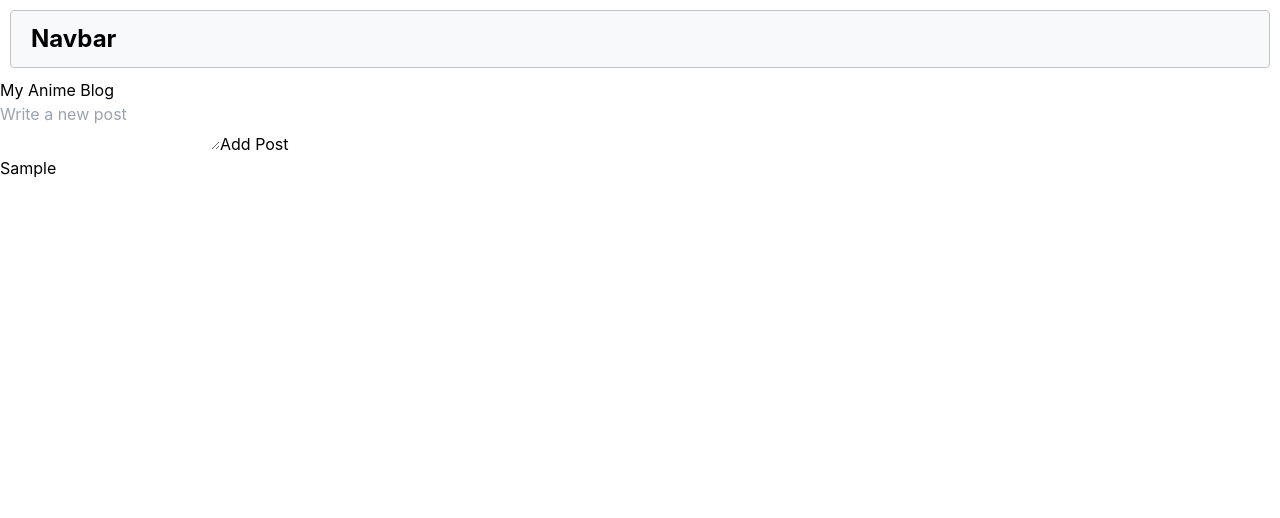
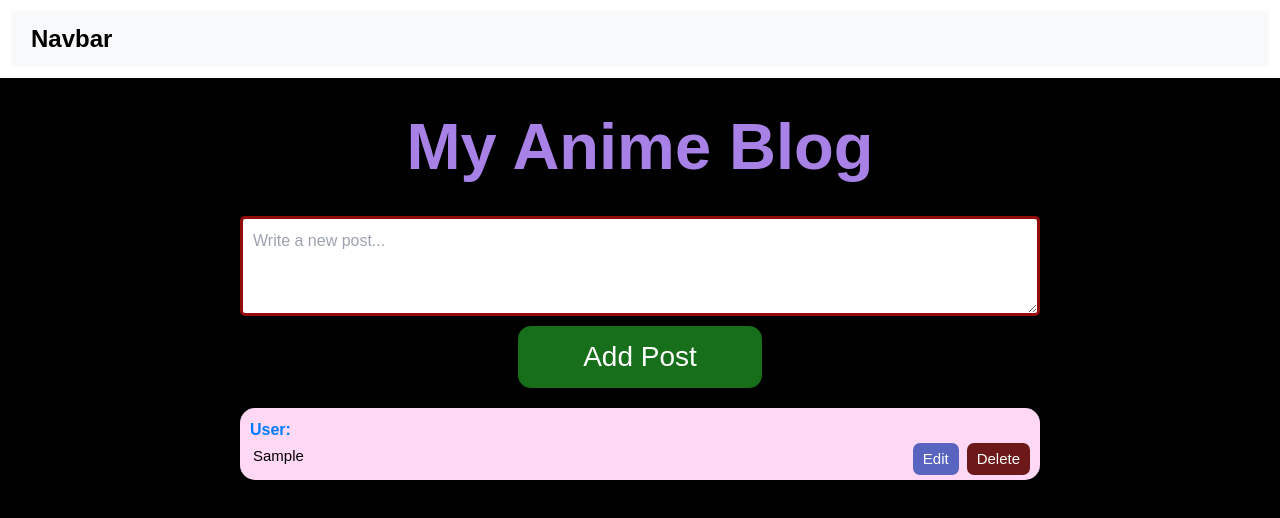
Before and after one commit to devsheth05/AnimeTracker, a React (Create React App) app: page /blog in a window 1280 px wide. Both pictures are taken after typing "Sample" into the empty fields and a click on the button "Add Post". Shown: the top 518 px of the page. Built offline with nearby package versions, Linux system fonts and the light colour scheme.

Commit message:
I CHANGED ENTIRE FRONTWEND EVERYTHING IS FIRE WOOOOOO

```diff
--- a/src/App.js
+++ b/src/App.js
@@ -5,7 +5,6 @@ import Navbar from './components/Navbar';
 
 // Lazy load the components
 const HomePage = React.lazy(() => import('./components/HomePage'));
-const AnimeListPage = React.lazy(() => import('./components/AnimeListPage'));
 const BlogPage = React.lazy(() => import('./components/BlogPage'));
 const AnimeSearchAndOrder = React.lazy(() => import('./components/AnimeSearchAndOrder')); // Lazy load AnimeSearchAndOrder
 const AnimeInfoPage = React.lazy(() => import('./components/AnimeInfoPage')); // Lazy load AnimeInfoPage
@@ -19,7 +18,6 @@ function App() {
         <Suspense fallback={<div>Loading...</div>}>
           <Routes>
             <Route path="/" element={<HomePage />} />
-            <Route path="/anime-list" element={<AnimeListPage />} />
             <Route path="/blog" element={<BlogPage />} />
             <Route path="/anime-search-and-order" element={<AnimeSearchAndOrder />} /> {/* Add route */}
             <Route path="/anime/:id" element={<AnimeInfoPage />} /> {/* Add AnimeInfoPage route */}
--- a/src/components/AnimeInfoPage.css
+++ b/src/components/AnimeInfoPage.css
@@ -1,6 +1,6 @@
 /* AnimeInfoPage.css */
 .anime-info-page {
-    background-color: #121212;
+    background-color: #000000;
     color: #fff;
     padding: 20px;
     font-family: Arial, sans-serif;
@@ -42,9 +42,9 @@
 .anime-details {
     margin-top: 20px;
     padding: 20px;
-    background-color: #1e1e1e;
+    background-color: #06243980;
     border-radius: 10px;
-    box-shadow: 0px 4px 6px rgba(0, 0, 0, 0.6);
+    box-shadow: 0px 8px 10px rgba(249, 249, 249, 0.6);
 }
 
 .anime-details img {
--- /dev/null
+++ b/src/components/BlogPage.css
@@ -0,0 +1,173 @@
+/* src/components/BlogPage.css */
+* {
+    margin: 0;
+    padding: 0;
+    box-sizing: border-box;
+  }
+  h1 {
+    font-size: 65px; /* Increase the title size */
+    font-weight: bold;
+  }
+
+  .blog-textarea {
+    font-size: 25px; /* Bigger input text */
+  }
+  body, html {
+    height: 100%;
+    font-family: Arial, sans-serif;
+  }
+
+  .blog-container {
+    width: 100vw;
+    height: 100vh;
+    display: flex;
+    flex-direction: column;
+    align-items: center;
+    background-color: #000000;
+    padding-top: 20px;
+  }
+
+  h1 {
+    color: #a781e5;
+    margin-bottom: 20px;
+  }
+
+  .blog-textarea {
+    width: 80%;
+    max-width: 800px;
+    height: 100px;
+    padding: 10px;
+    border: 3px solid #930c0c;
+    border-radius: 5px;
+    resize: vertical;
+    font-size: 16px;
+  }
+
+  .blog-button {
+    margin-top: 10px;
+    padding: 10px 65px;
+    background-color: #186f1b;
+    color: rgb(255, 255, 255);
+    border: none;
+    border-radius: 13px;
+    cursor: pointer;
+    font-size: 28px;
+    transition: transform 0.5s ease;
+  }
+
+  .blog-button:hover {
+    background-color: #2dc535;
+    color: rgb(0, 0, 0);
+    transform: scale(1.2);
+  }
+
+  .blog-list {
+    width: 80%;
+    max-width: 800px;
+    margin-top: 20px;
+    list-style-type: none;
+    padding: 0;
+    overflow-y: auto;
+    flex-grow: 1; /* Allows the list to expand */
+  }
+
+  .blog-item {
+    background: rgb(255, 216, 245);
+    padding: 10px;
+    border-radius: 15px;
+    margin-bottom: 10px;
+    display: flex;
+    flex-direction: column; /* Stack text and buttons */
+  align-items: flex-start; /* Align everything to the left */
+  width: 100%;
+  max-width: 800px;
+  word-wrap: break-word; /* Ensure long words wrap */
+  overflow-wrap: break-word; /* Additional support for word wrapping */
+    justify-content: space-between;
+    box-shadow: 0px 2px 5px rgba(0, 0, 0, 0.1);
+    position: relative; /* Needed for absolute positioning */
+
+  }
+
+  .user-label {
+    font-weight: bold;
+    margin-right: 5px;
+    color: #007bff;
+  }
+
+  .blog-text {
+    white-space: pre-wrap; /* Preserve newlines and wrap text */
+  font-size: 20px;
+  max-width: 100%;
+    flex: 1;
+    text-align: left;
+    font-size: 15px;
+    padding: 3px;
+  }
+
+  .blog-actions {
+    display: flex;
+    gap: 8px;
+    position: absolute;
+  right: 10px; /* Push to the right */
+  bottom: 5px;
+  }
+
+  .edit-button, .delete-button {
+    align-items: right;
+    padding: 5px 10px;
+    border: none;
+    border-radius: 7px;
+    cursor: pointer;
+    font-size: 15px;
+
+  }
+  .save-button {
+    padding: 5px 10px;
+    border: none;
+    border-radius: 7px;
+    cursor: pointer;
+    font-size: 14px;
+  }
+  .edit-button {
+    background-color: #5963c0;
+    color: white;
+  }
+
+  .edit-button:hover {
+    background-color: #ff8c00;
+  }
+
+  .delete-button {
+    background-color: #6d1919;
+    color: rgb(255, 255, 255);
+  }
+
+  .delete-button:hover {
+    background-color: #e60000;
+  }
+
+  .save-button {
+    background-color: #28a745;
+    color: white;
+  }
+
+  .save-button:hover {
+    background-color: #218838;
+  }
+
+  .edit-section {
+    width: 100%;
+    display: flex;
+    flex-direction: column;
+    gap: 5px;
+  }
+
+  .edit-textarea {
+    width: 100%;
+    height: 60px;
+    padding: 5px;
+    border: 1px solid #ccc;
+    border-radius: 5px;
+    resize: vertical;
+  }
--- a/src/components/BlogPage.js
+++ b/src/components/BlogPage.js
@@ -1,41 +1,87 @@
 // src/components/BlogPage.js
 import React, { useState, useEffect } from 'react';
+import './BlogPage.css'; // Import the new CSS file
 
 function BlogPage() {
   const [blogPosts, setBlogPosts] = useState([]);
   const [newPost, setNewPost] = useState('');
+  const [editingIndex, setEditingIndex] = useState(null);
+  const [editText, setEditText] = useState('');
 
   // Load blog posts from localStorage when the component mounts
   useEffect(() => {
     const savedPosts = localStorage.getItem('blogPosts');
     if (savedPosts) {
-      setBlogPosts(JSON.parse(savedPosts)); // Parse and set posts from localStorage
+      setBlogPosts(JSON.parse(savedPosts));
     }
-  }, []); // Run this only once when the component mounts
+  }, []);
 
-  // Function to add a new blog post to localStorage
+  // Function to add a new blog post
   const handleAddPost = () => {
     if (newPost.trim()) {
       const updatedPosts = [...blogPosts, newPost.trim()];
-      setBlogPosts(updatedPosts); // Update state with new post
-      localStorage.setItem('blogPosts', JSON.stringify(updatedPosts)); // Save updated posts to localStorage
-      setNewPost(''); // Clear the textarea
+      setBlogPosts(updatedPosts);
+      localStorage.setItem('blogPosts', JSON.stringify(updatedPosts));
+      setNewPost('');
     }
   };
 
+  // Function to delete a post
+  const handleDeletePost = (index) => {
+    const updatedPosts = blogPosts.filter((_, i) => i !== index);
+    setBlogPosts(updatedPosts);
+    localStorage.setItem('blogPosts', JSON.stringify(updatedPosts));
+  };
+
+  // Function to start editing a post
+  const handleEditPost = (index) => {
+    setEditingIndex(index);
+    setEditText(blogPosts[index]);
+  };
+
+  // Function to save the edited post
+  const handleSaveEdit = () => {
+    const updatedPosts = [...blogPosts];
+    updatedPosts[editingIndex] = editText;
+    setBlogPosts(updatedPosts);
+    localStorage.setItem('blogPosts', JSON.stringify(updatedPosts));
+    setEditingIndex(null);
+    setEditText('');
+  };
+
   return (
-    <div>
+    <div className="blog-container">
       <h1>My Anime Blog</h1>
       <textarea
         value={newPost}
         onChange={(e) => setNewPost(e.target.value)}
-        placeholder="Write a new post"
+        placeholder="Write a new post..."
+        className="blog-textarea"
       />
-      <button onClick={handleAddPost}>Add Post</button>
-      <ul>
+      <button onClick={handleAddPost} className="blog-button">Add Post</button>
+
+      <ul className="blog-list">
         {blogPosts.map((post, index) => (
-          <li key={index}>
-            <p>{post}</p>
+          <li key={index} className="blog-item">
+            <span className="user-label">User:</span>
+            {editingIndex === index ? (
+              <div className="edit-section">
+                <textarea
+                  value={editText}
+                  onChange={(e) => setEditText(e.target.value)}
+                  className="edit-textarea"
+                />
+                <button onClick={handleSaveEdit} className="save-button">Save</button>
+              </div>
+            ) : (
+              <>
+                <p className="blog-text">{post}</p>
+                <div className="blog-actions">
+                  <button onClick={() => handleEditPost(index)} className="edit-button">Edit</button>
+                  <button onClick={() => handleDeletePost(index)} className="delete-button">Delete</button>
+                </div>
+              </>
+            )}
           </li>
         ))}
       </ul>
--- a/src/components/HomePage.css
+++ b/src/components/HomePage.css
@@ -1,7 +1,7 @@
 /* Home Page Styles */
 
 .homepage-container {
-  background-color: #121212;
+  background-color: #000000;
   color: #fff;
   padding: 20px;
 }
@@ -14,7 +14,7 @@
 .welcome-message {
   font-size: 5.5rem;
   font-weight: bold;
-  color: #3aa95d;
+  color: #a781e5;
 }
 
 .description {
--- a/src/components/Navbar.js
+++ b/src/components/Navbar.js
@@ -9,7 +9,7 @@ const Navbar = () => {
     display: 'flex',
     alignItems: 'center',
     justifyContent: 'flex-start', // Align to the left
-    border: '1px solid #c3c3c3',
+    border: '1px solid #ffffff',
     borderRadius: '4px',
     padding: '10px 20px',
     width: '100%', // Stretch across the screen
@@ -50,7 +50,6 @@ const Navbar = () => {
       {/* Links */}
       <div style={linksContainerStyle}>
         <Link to="/" style={linkStyle}>Home</Link>
-        <Link to="/anime-list" style={linkStyle}>Anime List</Link>
         <Link to="/blog" style={linkStyle}>Blog</Link>
         <Link to="/anime-search-and-order" style={linkStyle}>Anime Search</Link>
         <Link to="/anime" style={linkStyle}>Anime Info</Link>
```
Also changed, not shown: src/components/AnimeListPage.js (deleted, +0 -54 lines), src/components/AnimeSearchAndOrder.css (+51 -24 lines), src/components/AnimeSearchAndOrder.js (+18 -14 lines).
